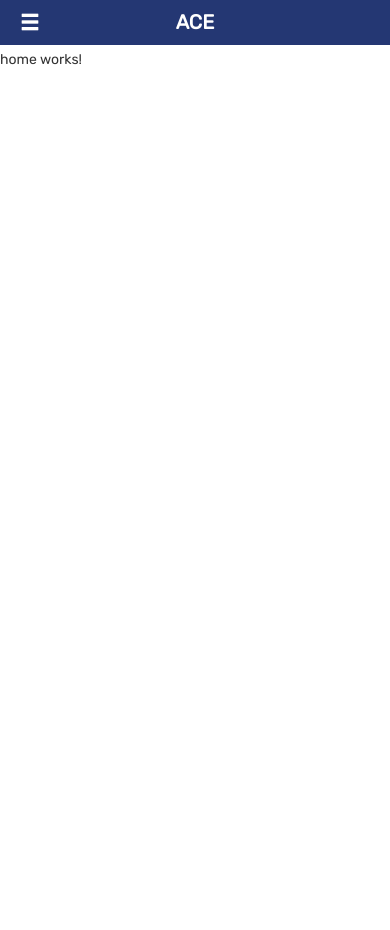
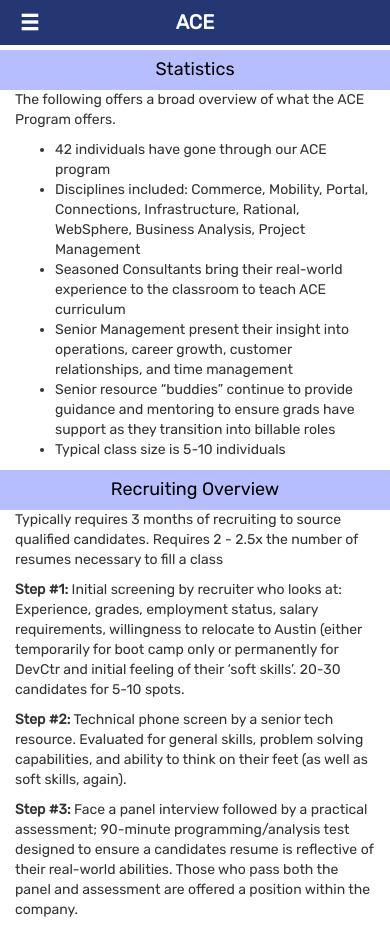
Before and after one commit to cap377/UIandI, an Angular app: page /home in a window 390 px wide. Before the commit the page ends 844 px from the top, so only its background shows below. Built offline with nearby package versions, Linux system fonts and the light colour scheme.

Commit message:
started work on home content for mobile view

```diff
--- a/src/app/app.component.scss
+++ b/src/app/app.component.scss
@@ -11,7 +11,7 @@
   left: 0;
   width: 60px;
   height: 45px;
-  z-index: 1;
+  z-index: 2;
   font-size: 2rem;
   text-align: center;
   padding-top: 10px;
@@ -52,7 +52,7 @@
   position: fixed;
   top: 0;
   left: 0;
-  z-index: 2;
+  z-index: 3;
   overflow: hidden;
 }
 
@@ -86,9 +86,14 @@
   color: $primary-text;
   background-color: #7682DB;
 }
+
+.router-content {
+
+}
 @media (max-width: 480px) {
   .app-title-bar {
     position: fixed;
+    z-index: 1;
     top: 0;
     left: 0;
     width: 100%;
--- a/src/app/home/home.component.html
+++ b/src/app/home/home.component.html
@@ -1,3 +1,50 @@
-<p>
-  home works!
+<div class = "col-xs-12 home-section-title">
+  <h4>Statistics</h4>
+</div>
+<div class="col-xs-12">
+  <p>
+    The following offers a broad overview of what the ACE Program offers.
+  </p>
+  <ul>
+    <li>
+      42 individuals have gone through our ACE program
+    </li>
+    <li>
+      Disciplines included: Commerce, Mobility, Portal, Connections, Infrastructure, Rational, WebSphere, Business Analysis, Project Management
+    </li>
+    <li>
+      Seasoned Consultants bring their real-world experience to the classroom to teach ACE curriculum
+    </li>
+    <li>
+      Senior Management present their insight into operations, career growth, customer relationships, and time management
+    </li>
+    <li>
+      Senior resource “buddies” continue to provide guidance and mentoring to ensure grads have support as they transition into billable roles
+    </li>
+    <li>
+      Typical class size is 5-10 individuals
+    </li>
+  </ul>
+</div>
+
+<div class = "col-xs-12 home-section-title">
+  <h4>Recruiting Overview</h4>
+</div>
+<div class="col-xs-12">
+  <p>
+    Typically requires 3 months of recruiting to source qualified candidates. Requires 2 - 2.5x the number of resumes necessary to fill a class
+  </p>
+</div>
+<div class = "col-xs-12">
+  <p>
+    <b>Step #1:</b> Initial screening by recruiter who looks at:
+    Experience, grades, employment status, salary requirements, willingness to relocate to Austin (either temporarily for boot camp only or permanently for DevCtr and initial feeling of their ‘soft skills’.  20-30 candidates for 5-10 spots.
+  </p>
+  <p>
+    <b>Step #2:</b> Technical phone screen by a senior tech resource.
+    Evaluated for general skills, problem solving capabilities, and ability to think on their feet (as well as soft skills, again).
+  </p>
+  <p>
+    <b>Step #3:</b> Face a panel interview followed by a practical assessment; 90-minute programming/analysis test designed to ensure a candidates resume is reflective of their real-world abilities.  Those who pass both the panel and assessment are offered a position within the company.
 </p>
+</div>
--- a/src/app/home/home.component.scss
+++ b/src/app/home/home.component.scss
@@ -0,0 +1,14 @@
+$primary-color: #243773;
+$primary-text: #FFFFFF;
+$secondary-color: #B7BEFF;
+$secondary-text: #000000;
+
+.home-section-title {
+  width: 100%;
+  padding: 0;
+  margin: 0;
+  text-align: center;
+  font-size: 1.5rem;
+  background-color: $secondary-color;
+  color: $secondary-text;
+}
```
